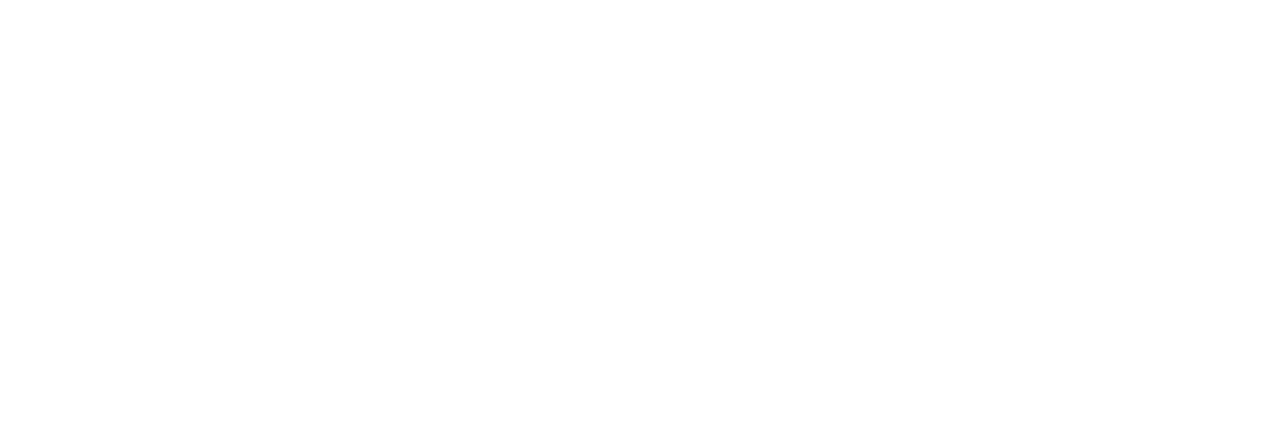
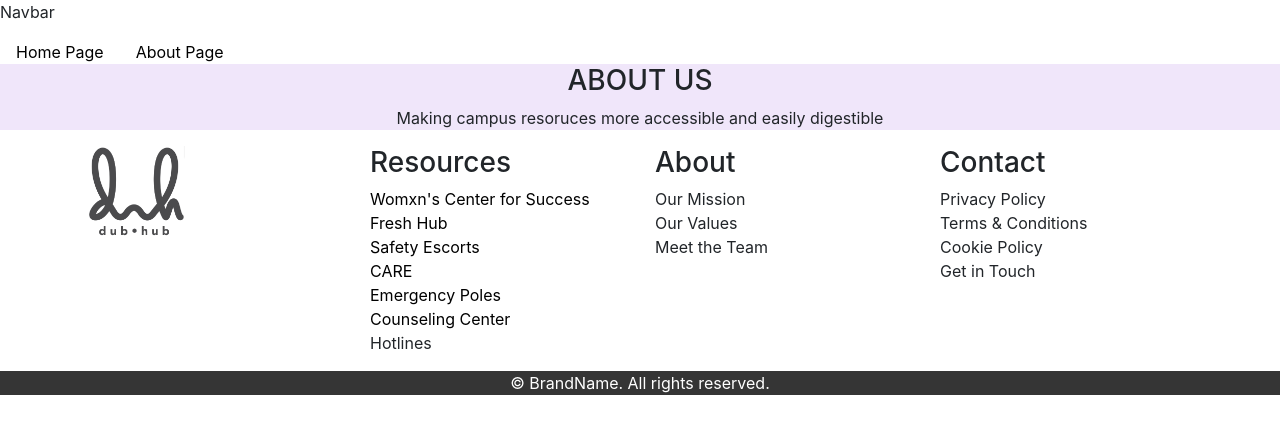
Before and after one commit to ctc-uci/bp-women-safety, a React (Create React App) app: page /About in a window 1280 px wide. Before the commit this address had no page. Shown: the top 434 px of the page. Built offline with nearby package versions, Linux system fonts and the light colour scheme.

Commit message:
About page started

```diff
--- a/src/index.jsx
+++ b/src/index.jsx
@@ -5,6 +5,7 @@
 import Layout from './pages/Layout';
 import Home from './pages/Home';
 import Resources from './pages/Resources';
+import About from './pages/About';
 import NoPage from './pages/NoPage';
 
 import './index.css';
@@ -17,6 +18,7 @@
         <Route path="/" element={<Layout />}>
           <Route index element={<Home />} />
           <Route path="Resources" element={<Resources />} />
+          <Route path="About" element={<About />} />
           {/* <Route path="*" element={<NoPage />} /> */}
         </Route>
       </Routes>
--- /dev/null
+++ b/src/pages/About.css
@@ -0,0 +1,4 @@
+div .top {
+  text-align: center;
+  background-color: #f0e6fa;
+}
--- /dev/null
+++ b/src/pages/About.jsx
@@ -0,0 +1,21 @@
+import React from 'react';
+import ReactDOM from 'react-dom';
+
+import './About.css';
+import Container from 'react-bootstrap/Container';
+import Row from 'react-bootstrap/Row';
+import Col from 'react-bootstrap/Col';
+
+const About = () => {
+return (
+  <>
+    <div className="top">
+      <h3 div='font2'>ABOUT US</h3>
+      <p>Making campus resoruces more accessible and easily digestible</p>
+    </div>
+  </>
+);
+}
+
+
+export default About;
--- a/src/pages/Layout.css
+++ b/src/pages/Layout.css
@@ -1,8 +1,12 @@
 @font-face {
   font-family: 'Avenir';
-  src: url('./fonts/AvenirLTStd-Roman.otf');
+  src: url('../fonts/AvenirLTStd-Roman.otf');
 }
 
 html {
   font-family: 'Avenir';
 }
+
+.link {
+  margin: 1em;
+}
--- a/src/pages/Layout.jsx
+++ b/src/pages/Layout.jsx
@@ -1,6 +1,9 @@
 import { Outlet } from 'react-router-dom';
 import BrandName from '../components/BrandName';
 import Footer from '../components/Footer';
+import { Link } from 'react-router-dom';
+import About from "./About.jsx";
+import './Layout.css';
 /*add link later*/
 
 const Layout = () => {
@@ -8,6 +11,8 @@
   <>
     <nav>
       <p>Navbar</p>
+      <Link to="" className="link">Home Page</Link>
+      <Link to="/About" element={<About/>} className="link">About Page</Link>
     </nav>
     <Outlet />
     <div className="Footer">
```
